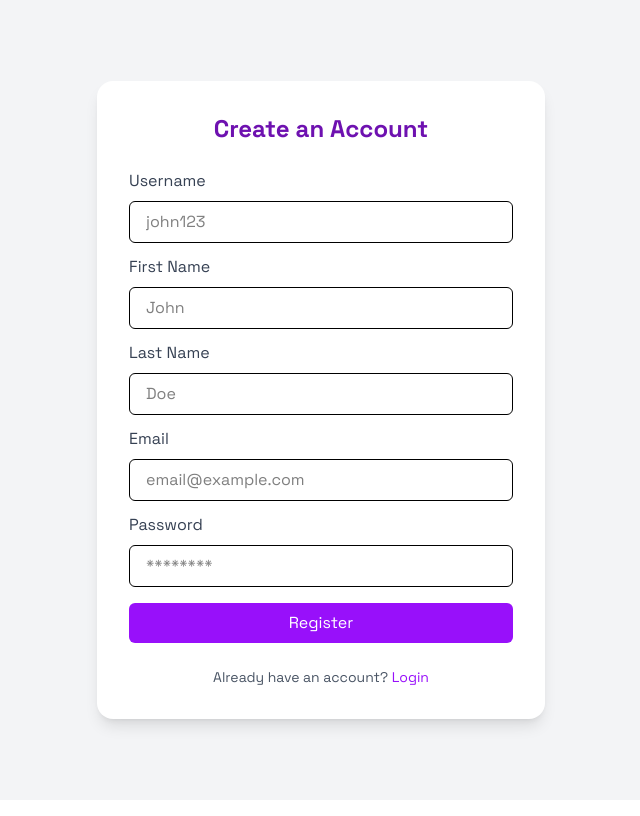
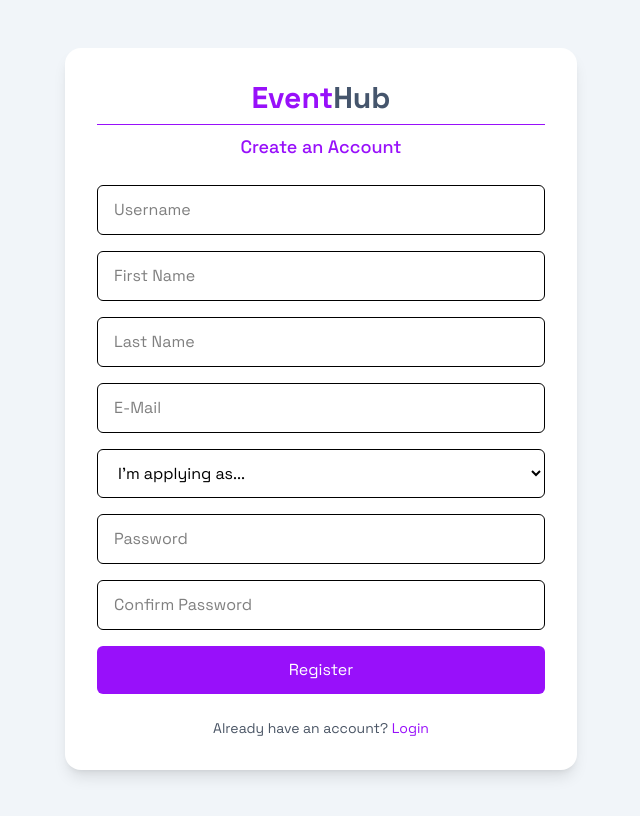
Before and after one commit to Eef-M/EventHub, a Vue app in the folder frontend/: page /register in a window 1280 px wide. Shown: the whole page, without its empty margins (319-959 px from the left). Built offline with nearby package versions, Linux system fonts and the light colour scheme; what oh-vue-icons would draw is missing.

Commit message:
refactor: modify template login and register page

```diff
--- a/frontend/src/components/organizer/Sidebar.vue
+++ b/frontend/src/components/organizer/Sidebar.vue
@@ -2,7 +2,7 @@
   <aside class="w-64 bg-white shadow h-full">
     <div class="p-4 font-bold text-lg border-b">
       <RouterLink to="/organizer/dashboard">
-        <span class="text-purple-600">Event</span>Hub
+        <span class="text-purple-600">Event</span><span class="text-slate-600">Hub</span>
       </RouterLink>
     </div>
     <nav class="mt-4">
--- a/frontend/src/components/participant/Navbar.vue
+++ b/frontend/src/components/participant/Navbar.vue
@@ -2,7 +2,7 @@
   <nav class="bg-white shadow-md">
     <div class="max-w-7xl mx-auto px-4 py-4 flex justify-between items-center">
       <RouterLink to="/" class="text-2xl font-bold">
-        <span class="text-purple-600">Event</span>Hub
+        <span class="text-purple-600">Event</span><span class="text-slate-600">Hub</span>
       </RouterLink>
       <div class="flex gap-6">
         <RouterLink to="/events" class="text-gray-700 hover:text-purple-600 transition">Events</RouterLink>
--- a/frontend/src/pages/auth/Login.vue
+++ b/frontend/src/pages/auth/Login.vue
@@ -1,25 +1,25 @@
 <template>
   <div class="min-h-screen flex items-center justify-center bg-gray-100">
-    <div class="bg-white shadow-md rounded-lg p-8 w-full max-w-md">
-      <h2 class="text-3xl font-semibold text-center text-purple-800 mb-6">Login</h2>
+    <div class="bg-white shadow-md rounded-lg p-8 w-full max-w-lg">
+      <h1 class="text-3xl font-bold text-slate-600 mb-2 text-center"><span class="text-purple-600">Event</span>Hub</h1>
+      <hr class="text-purple-600">
+      <h2 class="text-lg text-purple-600 font-medium mb-6 mt-2 text-center">Login</h2>
 
       <form>
-        <div class="mb-4">
-          <label class="block text-gray-700 mb-2" for="email">Email</label>
+        <div class="mb-8">
           <input type="email" id="email"
-            class="w-full px-4 py-2 border rounded-md focus:outline-none focus:ring-2 focus:ring-blue-400"
-            placeholder="email@example.com" />
+            class="w-full px-4 py-4 border rounded-md focus:outline-none focus:ring-2 focus:ring-purple-400"
+            placeholder="E-Mail" />
         </div>
 
-        <div class="mb-6">
-          <label class="block text-gray-700 mb-2" for="password">Password</label>
+        <div class="mb-8">
           <input type="password" id="password"
-            class="w-full px-4 py-2 border rounded-md focus:outline-none focus:ring-2 focus:ring-blue-400"
-            placeholder="********" />
+            class="w-full px-4 py-4 border rounded-md focus:outline-none focus:ring-2 focus:ring-purple-400"
+            placeholder="Password" />
         </div>
 
         <button type="submit"
-          class="w-full bg-purple-600 text-white py-2 rounded-md hover:bg-purple-700 transition cursor-pointer">
+          class="w-full bg-purple-600 text-white py-4 rounded-md hover:bg-purple-700 transition cursor-pointer">
           Login
         </button>
       </form>
--- a/frontend/src/pages/auth/Register.vue
+++ b/frontend/src/pages/auth/Register.vue
@@ -1,46 +1,58 @@
 <template>
-  <div class="min-h-screen flex items-center justify-center bg-gray-100 py-12 px-4">
-    <div class="max-w-md w-full bg-white p-8 rounded-2xl shadow-lg">
-      <h2 class="text-2xl font-bold text-purple-800 mb-6 text-center">Create an Account</h2>
+  <div class="min-h-screen flex items-center justify-center bg-slate-100 py-12 px-4">
+    <div class="max-w-lg w-full bg-white p-8 rounded-2xl shadow-lg">
+      <h1 class="text-3xl font-bold text-slate-600 mb-2 text-center"><span class="text-purple-600">Event</span>Hub</h1>
+      <hr class="text-purple-600">
+      <h2 class="text-lg text-purple-600 font-medium mb-6 mt-2 text-center">Create an Account</h2>
 
       <form>
-        <div class="mb-3">
-          <label class="block text-gray-700 mb-2" for="username">Username</label>
+        <div class="mb-4">
           <input type="text" id="username"
-            class="w-full px-4 py-2 border rounded-md focus:outline-none focus:ring-2 focus:ring-purple-400"
-            placeholder="john123" />
-        </div>
-
-        <div class="mb-3">
-          <label class="block text-gray-700 mb-2" for="first_name">First Name</label>
-          <input type="text" id="first_name"
-            class="w-full px-4 py-2 border rounded-md focus:outline-none focus:ring-2 focus:ring-purple-400"
-            placeholder="John" />
-        </div>
-
-        <div class="mb-3">
-          <label class="block text-gray-700 mb-2" for="last_name">Last Name</label>
-          <input type="text" id="last_name"
-            class="w-full px-4 py-2 border rounded-md focus:outline-none focus:ring-2 focus:ring-purple-400"
-            placeholder="Doe" />
-        </div>
-
-        <div class="mb-3">
-          <label class="block text-gray-700 mb-2" for="email">Email</label>
-          <input type="email" id="email"
-            class="w-full px-4 py-2 border rounded-md focus:outline-none focus:ring-2 focus:ring-purple-400"
-            placeholder="email@example.com" />
+            class="w-full px-4 py-3 border rounded-md focus:outline-none focus:ring-2 focus:ring-purple-400"
+            placeholder="Username" />
         </div>
 
         <div class="mb-4">
-          <label class="block text-gray-700 mb-2" for="password">Password</label>
+          <input type="text" id="first_name"
+            class="w-full px-4 py-3 border rounded-md focus:outline-none focus:ring-2 focus:ring-purple-400"
+            placeholder="First Name" />
+        </div>
+
+        <div class="mb-4">
+          <input type="text" id="last_name"
+            class="w-full px-4 py-3 border rounded-md focus:outline-none focus:ring-2 focus:ring-purple-400"
+            placeholder="Last Name" />
+        </div>
+
+        <div class="mb-4">
+          <input type="email" id="email"
+            class="w-full px-4 py-3 border rounded-md focus:outline-none focus:ring-2 focus:ring-purple-400"
+            placeholder="E-Mail" />
+        </div>
+
+        <div class="mb-4">
+          <select id="role"
+            class="w-full border rounded-md px-4 py-3 focus:outline-none focus:ring-2 focus:ring-purple-500">
+            <option value="">I'm applying as...</option>
+            <option value="organizer">Organizer</option>
+            <option value="participant">Participant</option>
+          </select>
+        </div>
+
+        <div class="mb-4">
           <input type="password" id="password"
-            class="w-full px-4 py-2 border rounded-md focus:outline-none focus:ring-2 focus:ring-purple-400"
-            placeholder="********" />
+            class="w-full px-4 py-3 border rounded-md focus:outline-none focus:ring-2 focus:ring-purple-400"
+            placeholder="Password" />
+        </div>
+
+        <div class="mb-4">
+          <input id="confirmPassword" type="password" required
+            class="w-full border rounded-md px-4 py-3 focus:outline-none focus:ring-2 focus:ring-purple-500"
+            placeholder="Confirm Password" />
         </div>
 
         <button type="submit"
-          class="w-full bg-purple-600 text-white py-2 rounded-md hover:bg-purple-700 transition cursor-pointer">
+          class="w-full bg-purple-600 text-white py-3 rounded-md hover:bg-purple-700 transition cursor-pointer">
           Register
         </button>
       </form>
```
